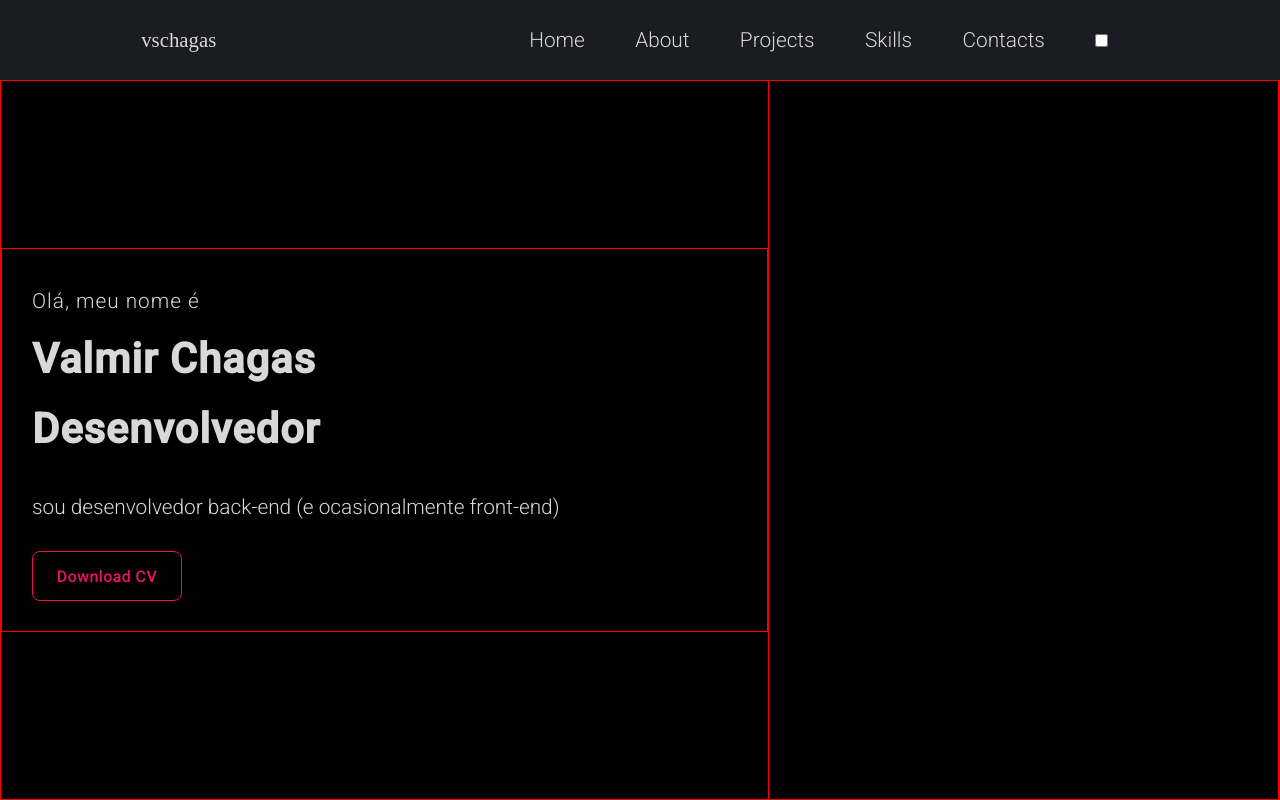
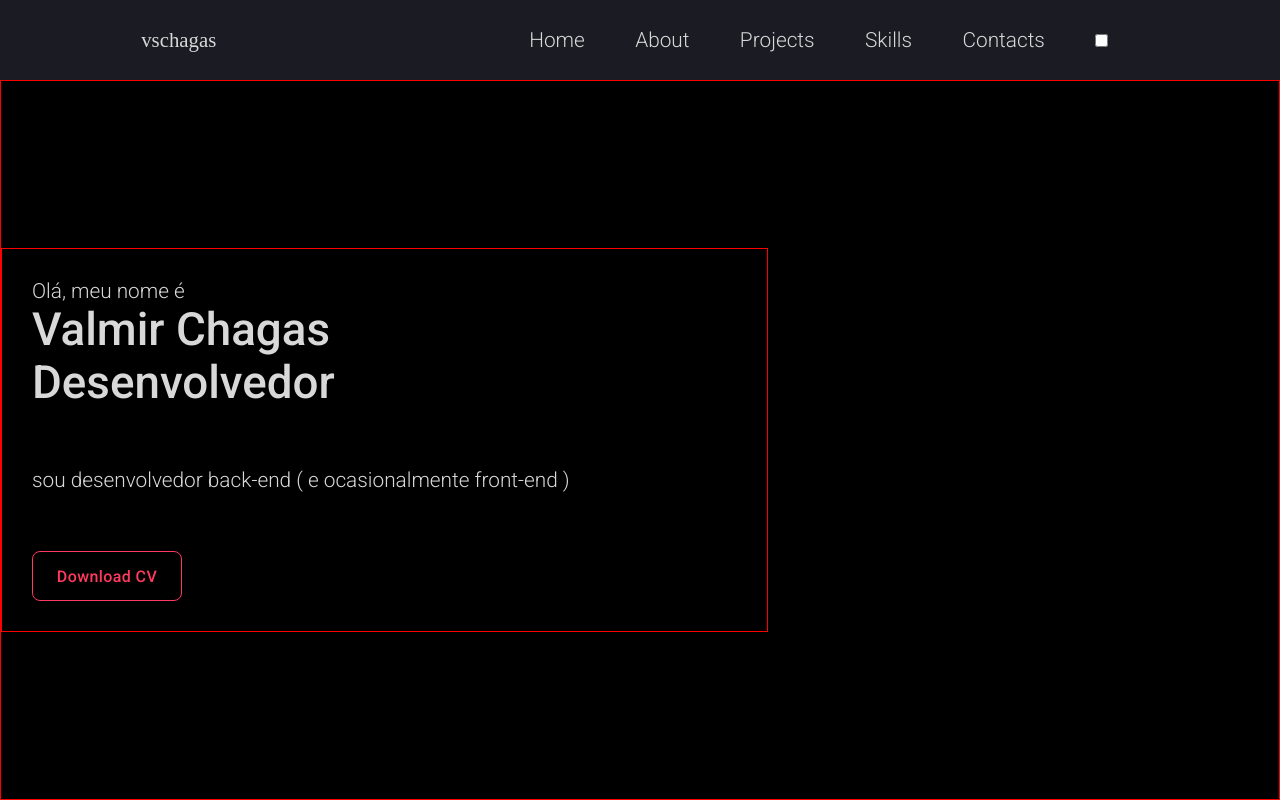
Before and after one commit to vschagas/Portifolio, a React (Create React App) app in the folder my-portifolio/: page / in a window 1280 px wide. Built offline with nearby package versions, Linux system fonts and the light colour scheme.

Commit message:
Created Section about

```diff
--- a/my-portifolio/src/Components/Body.jsx
+++ b/my-portifolio/src/Components/Body.jsx
@@ -11,7 +11,7 @@ const Body = () => {
           <h1>Valmir Chagas</h1>
           <h1>Desenvolvedor</h1>
         </div>
-        <p>sou desenvolvedor back-end (e ocasionalmente front-end)</p>
+        <p>sou desenvolvedor back-end ( e ocasionalmente front-end )</p>
         <button className='download-button'>Download CV</button>
       </div>
       <div className='image-container'>
--- a/my-portifolio/src/Style/body.css
+++ b/my-portifolio/src/Style/body.css
@@ -29,8 +29,11 @@ body {
   height: 30vw;
   padding: 30px;
   width: 60%;
+  font-family: 'Roboto', sans-serif;
+  font-weight: 300;
+  font-size: 1em;
 
-}
+};
 
 .dev-name {
   display: flex;
@@ -39,8 +42,14 @@ body {
   /* border: 1px solid red; */
   height: 23vh;
   letter-spacing: 1px;
+}
 
-}
+.dev-name h1 {
+  font-family: 'Roboto', sans-serif;
+  font-weight: 500;
+  font-size: 2.2em;
+  /* color: #ff3a5e */
+};
 
 .image-container {
   align-items: center;
@@ -56,8 +65,8 @@ body {
 }
 
 .download-button {
-  background-color: transparent !important;
-  color: #ed145b;
+  background-color: transparent;
+  color: #ff3a5e;
   border-radius: 8px;
   font-size: 1rem;
   font-family: 'Roboto', sans-serif;
@@ -67,4 +76,9 @@ body {
   height: 50px;
   letter-spacing: 0.4px;
   cursor: pointer;
+  /* transition: 1s; */
 }
+
+.download-button :hover {
+  background-color: #d8d8d8;
+}
```
Also changed, not shown: my-portifolio/src/Components/About.jsx (added, +9 -0 lines).
